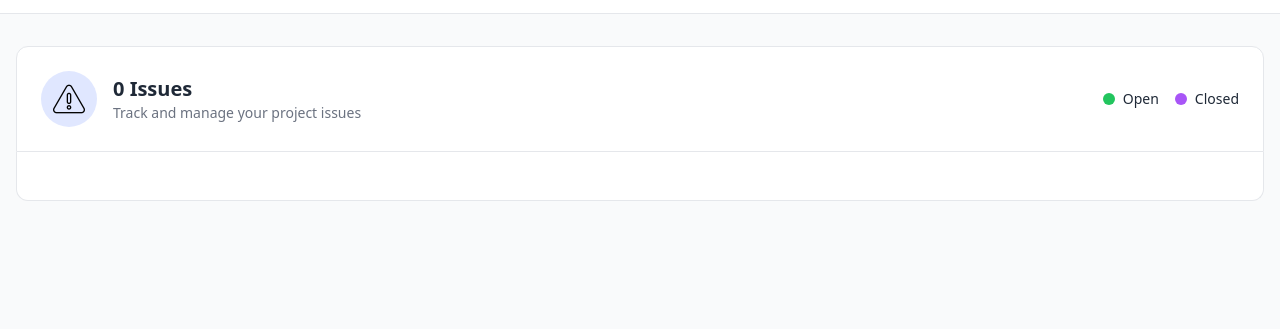
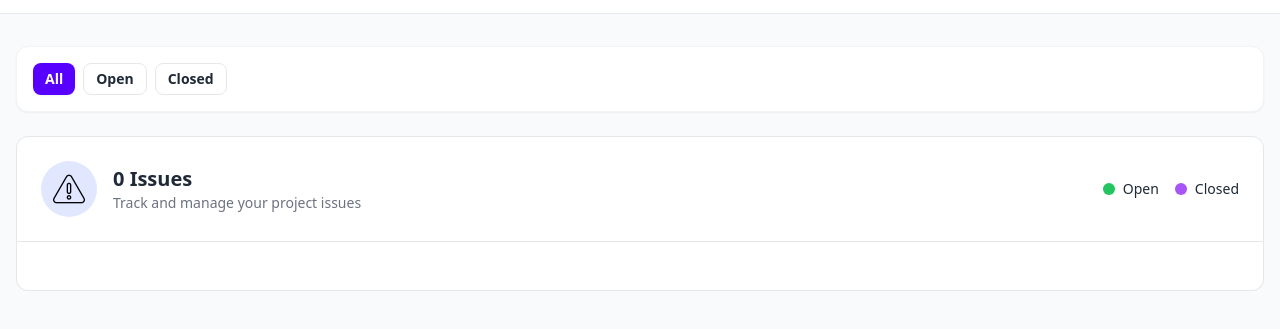
Before and after one commit to arpi-taaa/Github-Issue-Tracker, a plain HTML site: page dashboard.html in a window 1280 px wide. Shown: the part 67-396 px from the top of the page. Drawn offline with nearby package versions, Linux system fonts and the light colour scheme; no server answers.

Commit message:
Again fixed the bugs

```diff
--- a/dashboard.html
+++ b/dashboard.html
@@ -35,7 +35,14 @@
 
     <main class="max-w-7xl mx-auto mt-8 px-4">
 
-
+        <div class="bg-white p-4 rounded-xl shadow-sm border border-gray-100 mb-6 flex gap-2">
+            <button onclick="filterIssues('all')" id="tab-all"
+                class="tab-btn btn btn-sm bg-[#5800FF] text-white border-none">All</button>
+            <button onclick="filterIssues('open')" id="tab-open"
+                class="tab-btn btn btn-sm btn-ghost border border-gray-200">Open</button>
+            <button onclick="filterIssues('closed')" id="tab-closed"
+                class="tab-btn btn btn-sm btn-ghost border border-gray-200">Closed</button>
+        </div>
 
         <div class="bg-white p-6 rounded-t-xl border border-gray-200 flex justify-between items-center">
             <div class="flex items-center gap-4">
```
